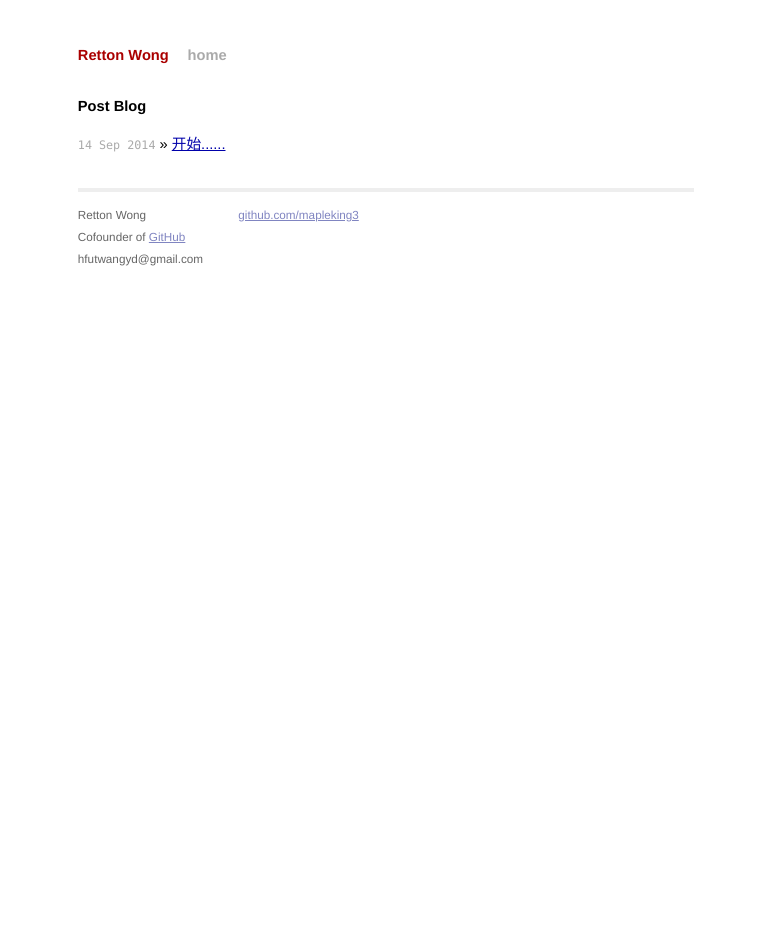
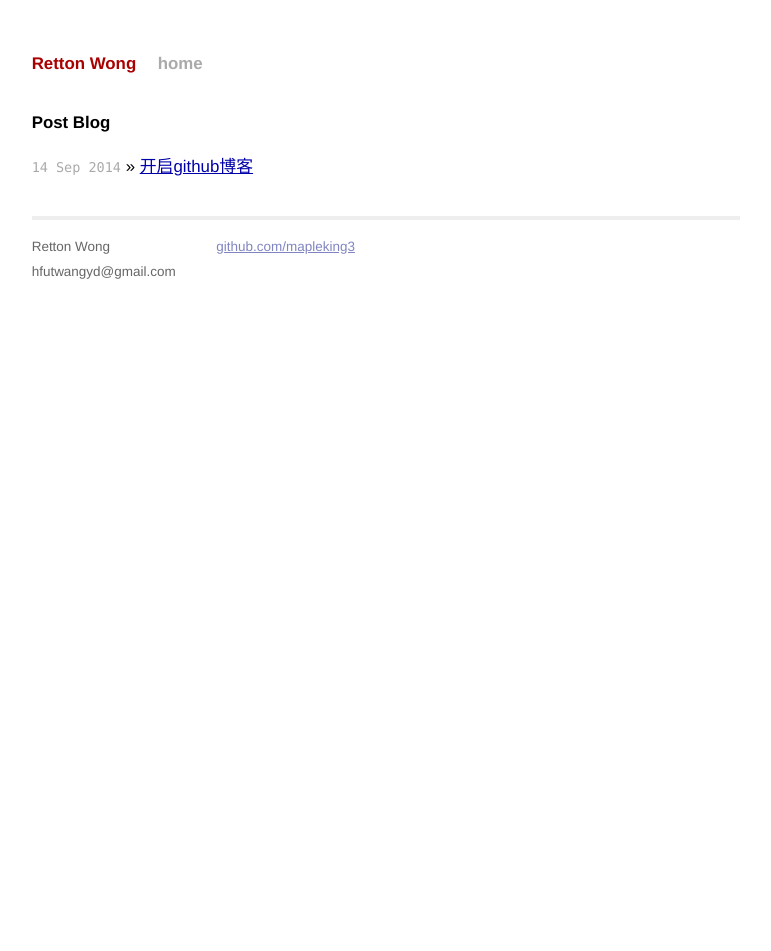
Before and after one commit to mapleking3/mapleking3.github.io, a Jekyll site: the page built from index.html, in a window 1280 px wide. Shown: the whole page, without its empty margins (254-1025 px from the left). Built offline with Jekyll 4.4.1, drawn with Linux system fonts in a browser that asks for light colours; Markdown is read by kramdown in place of the engine named in the settings.

Commit message:
[MOD] 细节调整

```diff
--- a/_layouts/default.html
+++ b/_layouts/default.html
@@ -36,7 +36,6 @@ var WRInitTime=(new Date()).getTime();
     <div class="contact">
       <p>
         Retton Wong<br />
-        Cofounder of <a href="http://github.com/">GitHub</a><br />
         hfutwangyd@gmail.com
       </p>
     </div>
--- a/_layouts/post.html
+++ b/_layouts/post.html
@@ -6,7 +6,7 @@ layout: default
 </div>
 
 <div id="related">
-  <h2>Related Posts</h2>
+  <h2>最近更新</h2>
   <ul class="posts">
     {% for post in site.related_posts limit:3 %}
       <li><span>{{ post.date | date_to_string }}</span> &raquo; <a href="{{ post.url }}">{{ post.title }}</a></li>
--- a/_posts/2014-09-14-first.textile
+++ b/_posts/2014-09-14-first.textile
@@ -1,6 +1,6 @@
 ---
 layout: post
-title: 开始......
+title: 开启github博客
 ---
 
 h1. {{ page.title }}
--- a/css/screen.css
+++ b/css/screen.css
@@ -17,7 +17,7 @@ html, body {
 
 body {
   background-color: white;
-  font: 13.34px helvetica, arial, clean, sans-serif;
+  font: 15.34px helvetica, arial, clean, sans-serif;
   *font-size: small;
   text-align: center;
 }
```
